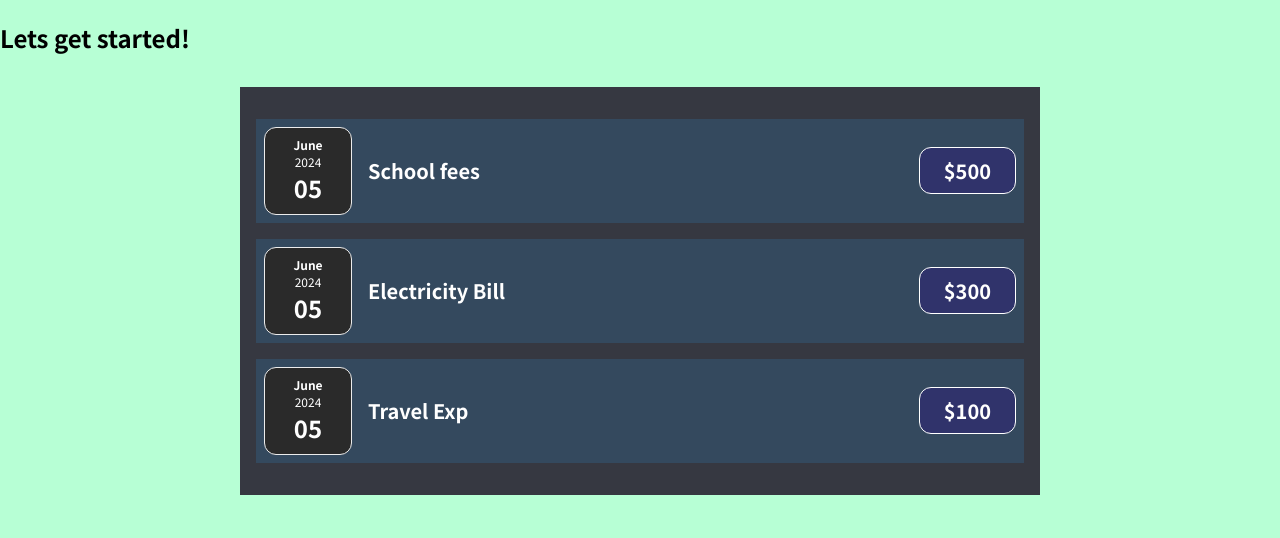
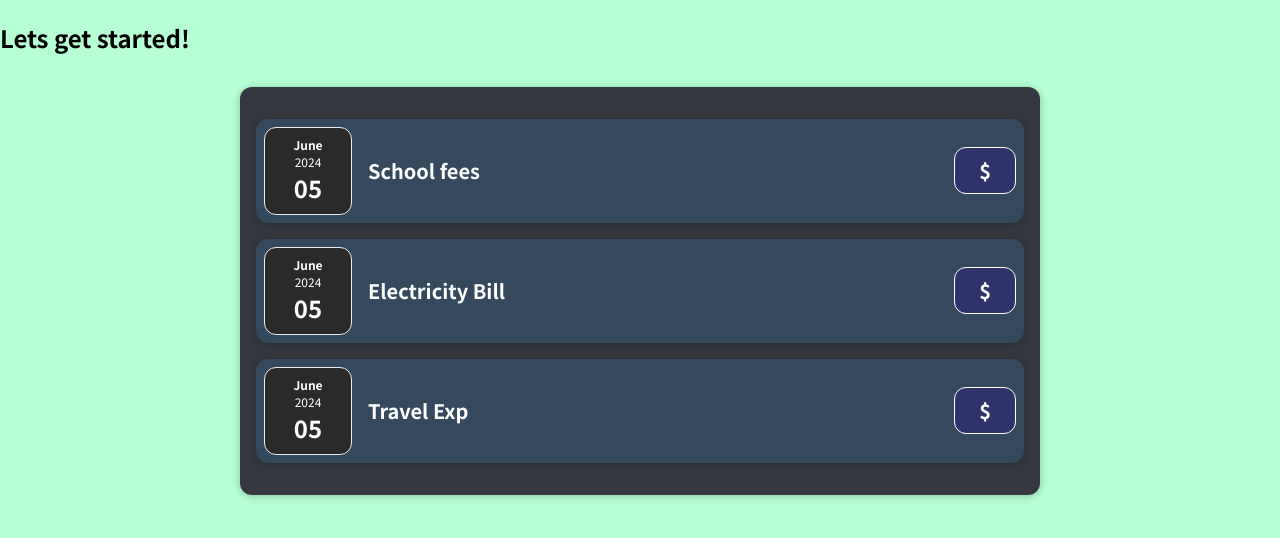
Before and after one commit to SAUMYXA/ReactJs, a React (Create React App) app in the folder my-app/: page / in a window 1280 px wide. Shown: the top 538 px of the page. Built offline with nearby package versions, Linux system fonts and the light colour scheme.

Commit message:
nesting components in reactjs

```diff
--- a/my-app/src/App.js
+++ b/my-app/src/App.js
@@ -1,29 +1,20 @@
-import Expenses from "./components/Expenses";
-function App(){
-
-    let expenses=[
-      {  id:'e1',
-        title:'School fees',
-        amount:500,
-        date:new Date(2024,5,5)
-        },
-        {  id:'e2',
-        title:'Electricity Bill',
-        amount:300,
-        date:new Date(2024,5,5)
-        },
-        {  id:'e3',
-        title:'Travel Exp',
-        amount:100,
-        date:new Date(2024,5,5)
-        },
-    ]
-    return (
-        <div>
-            <h2>Lets get started!</h2>
-             <Expenses item={expenses}/>
-        </div>
-
-    )
+import Expenses from "./components/Expenses/Expenses";
+function App() {
+  let expenses = [
+    { id: "e1", title: "School fees", amount: 500, date: new Date(2024, 5, 5) },
+    {
+      id: "e2",
+      title: "Electricity Bill",
+      amount: 300,
+      date: new Date(2024, 5, 5),
+    },
+    { id: "e3", title: "Travel Exp", amount: 100, date: new Date(2024, 5, 5) },
+  ];
+  return (
+    <div>
+      <h2>Lets get started!</h2>
+      <Expenses item={expenses} />
+    </div>
+  );
 }
 export default App;
--- a/my-app/src/components/ExpenseItem.js
+++ /dev/null
@@ -1,16 +0,0 @@
-import './ExpenseItem.css';
-import ExpenseDate from './ExpenseDate';
- function ExpenseItem(props) {
-    return (
-        <div className='expense-item'>
-            <ExpenseDate date={props.date}/>
-            <div className="expense-item__description">
-                <h2>{props.title}</h2>
-                <div className="expense-item__price">${props.amount}</div>
-            </div>
-            </div>
-
-    );
-}
-
-export default ExpenseItem;
--- a/my-app/src/components/Expenses.js
+++ /dev/null
@@ -1,12 +0,0 @@
-import './Expenses.css'
-import ExpenseItem from './ExpenseItem';
-function Expenses(props){
-    return(
-        <div className='expenses'>
-            <ExpenseItem date={props.item[0].date} title={props.item[0].title} amount={props.item[0].amount}/>
-            <ExpenseItem date={props.item[1].date} title={props.item[1].title} amount={props.item[1].amount}/>
-            <ExpenseItem date={props.item[2].date} title={props.item[2].title} amount={props.item[2].amount}/>
-        </div>
-    )
-}
-export default Expenses;
--- /dev/null
+++ b/my-app/src/components/Expenses/ExpenseItem.js
@@ -0,0 +1,21 @@
+import React from 'react';
+
+import './ExpenseItem.css';
+
+import ExpenseDate from './ExpenseDate';
+import Card from '../UI/Card';
+
+const ExpenseItem = (props) => {
+
+    return (
+        <Card className="expense-item">
+            <ExpenseDate date={new Date(props.date)} />
+            <div className="expense-item__description">
+                <h2>{ props.title }</h2>
+                <div className="expense-item__price">${ props.amount }</div>
+            </div>
+        </Card>
+    );
+}
+
+export default ExpenseItem;
--- /dev/null
+++ b/my-app/src/components/Expenses/Expenses.js
@@ -0,0 +1,27 @@
+import React from 'react';
+
+import './Expenses.css';
+
+import ExpenseItem from './ExpenseItem';
+import Card from '../UI/Card';
+
+const Expenses = (props) => {
+    return (
+        <Card className="expenses">
+            {
+                props.item.map(
+                    expense => (
+                        <ExpenseItem
+                            key={ expense.id }
+                            date={ expense.date }
+                            title={ expense.title }
+                            amount={ expense.price } />
+                    )
+                )
+            }
+
+        </Card>
+    );
+}
+
+export default Expenses;
--- /dev/null
+++ b/my-app/src/components/UI/Card.css
@@ -0,0 +1,4 @@
+.card{
+    border-radius: 12px;
+    box-shadow: 0 1px 8px rgba(0, 0, 0, 0.25);
+}
--- /dev/null
+++ b/my-app/src/components/UI/Card.js
@@ -0,0 +1,9 @@
+import React from 'react';
+
+import './Card.css';
+
+const Card = (props) => {
+    const classes = 'card ' + props.className;
+    return <div className={classes}>{props.children}</div>
+}
+export default Card;
```
Also changed, not shown: my-app/src/components/Expenses/ExpenseDate.css (renamed from my-app/src/components/ExpenseDate.css), my-app/src/components/Expenses/ExpenseDate.js (renamed from my-app/src/components/ExpenseDate.js), my-app/src/components/Expenses/ExpenseItem.css (renamed from my-app/src/components/ExpenseItem.css), my-app/src/components/Expenses/Expenses.css (renamed from my-app/src/components/Expenses.css).
